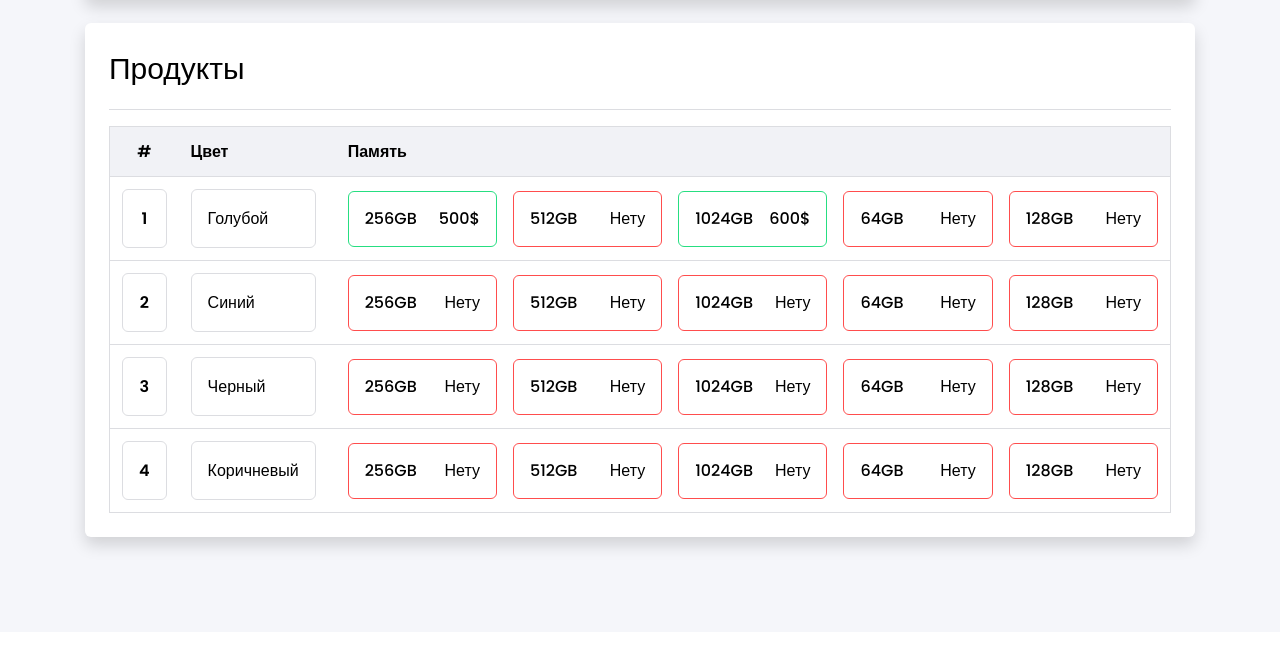
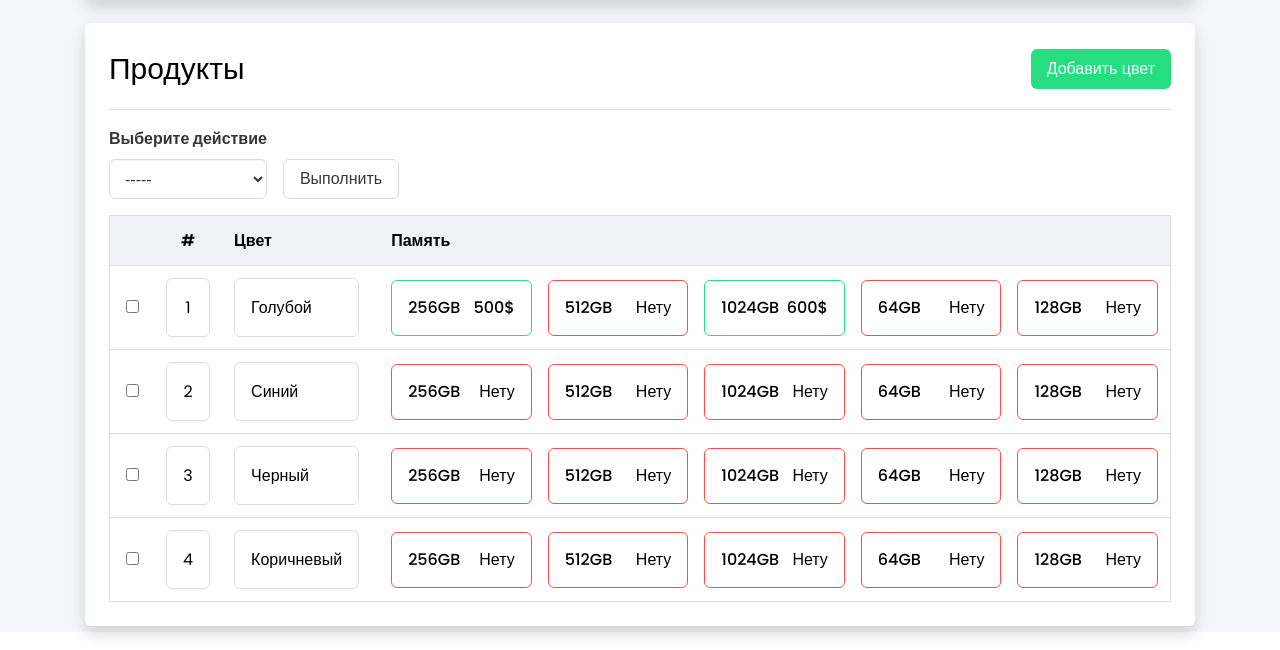
Before and after one commit to khamraevamir/e-shop, a Django app: page /user/product/4 in a window 1280 px wide. Shown: the part 264-914 px from the top of the page. Before the commit the page ends 820 px from the top, so only its background shows below. Run offline with Django 4.2, Linux system fonts and the light colour scheme; data comes from the database, SQL or seed files in the repository; both versions use the stored data as it was after the commit; some libraries are stand-ins or nearby versions.

Commit message:
davi and ravi

```diff
--- a/demo/app/static/js/index.js
+++ b/demo/app/static/js/index.js
@@ -58,3 +58,47 @@
 
     })
 }
+
+
+
+
+
+let addProductColor = document.querySelector('.addProductColor')
+let addProductColorContainer = document.querySelector('.addProductColorContainer')
+
+addProductColor.addEventListener('click', ()=> {
+    if(addProductColor.innerHTML == 'Отменить'){
+        addProductColorContainer.classList.add('d-none')
+        addProductColor.className = 'btn btn-green rounded-1 addProductColor'
+        addProductColor.innerHTML = 'Добавить цвет'
+    } else {
+        addProductColorContainer.classList.remove('d-none')
+        addProductColor.className = 'btn btn-grey rounded-1 addProductColor'
+        addProductColor.innerHTML = 'Отменить'
+    }
+
+
+})
+
+
+
+// // Table
+// let tableColors = document.querySelectorAll('.tableColors')
+
+
+
+// // Select
+// let selectColors = document.querySelectorAll('.colorsSelect')
+
+// let colorsSelectContainer = document.querySelector('.colorsSelectContainer')
+
+
+// let result = selectColors.length - tableColors.length - 1
+
+
+
+// selectColors.forEach((value, index) => {
+//     if(result < index){
+//         colorsSelectContainer.removeChild(value)
+//     }
+// })
--- a/demo/app/templates/pages/admin/product-detail.html
+++ b/demo/app/templates/pages/admin/product-detail.html
@@ -10,12 +10,34 @@
         <div class=" bg-white shadow-2 rounded-1 p-4 mt-4 p-sm-0 ">
             <div class="d-flex align-items-center justify-content-between">
                 <div class="fs-30 b-1">Продукты</div>
+                <div class="d-flex">
+                    <button class="btn btn-green rounded-1 addProductColor">Добавить цвет</button>
+                    <form action="{% url 'productColor_create' product.id %}" class="d-flex ml-3 d-none addProductColorContainer" method="POST">
+                        {% csrf_token %}
+                        <select class="input colorsSelectContainer" name="colorId" id="">
+                            {% for color in colors %}
+                                <option class="colorsSelect " value="{{color.id}}">{{color.title}}</option>
+                            {% endfor %}
+                        </select>
+                        <button class="btn btn-green rounded-1 ml-3">Добавить</button>
+                    </form>
+                </div>
             </div>
             <div class="hr-dark-light"></div>
-
+                <div class="d-flex align-items-end  mb-3 ">
+                        <div class="">
+                            <label class="label ">Выберите действие</label>
+                            <select class="input" name="" id="">
+                                <option value="none">-----</option>
+                                <option value="delete">Удалить</option>
+                            </select>
+                        </div>
+                        <button class="btn btn-primary rounded-1 ml-3">Выполнить</button>
+                </div>
                 <table class="table table-light editRefresh">
                     <thead>
                         <tr>
+                            <td class=""></td>
                             <td class="text-center">#</td>
                             <td>Цвет</td>
                             <td>Память</td>
@@ -26,13 +48,16 @@
                         <!-- Product Color -->
                         {% for item in product.productcolor_set.all %}
                         <tr>
+                            <td>
+                                <input type="checkbox">
+                            </td>
                             <!-- Counter -->
                             <td class="text-center">
                                 <div class="p-3 border-dark-light rounded-1">{{forloop.counter}}</div>
                             </td>
                             <!-- Product Color -->
                             <td>
-                                <div class="b-1 mr-2 p-3 border-dark-light rounded-1">{{item.color}}</div>
+                                <div class="b-1 mr-2 p-3 border-dark-light rounded-1 tableColors">{{item.color}}</div>
                             </td>
                             <!-- Memory -->
                             <td class="w-100">
@@ -52,7 +77,7 @@
                                                     <input type="text" value="{{memory.price}}" class="input w-80">
                                                     <div class="memory_btns  ">
                                                         <!-- Ajax -->
-                                                        <button data-url="{% url 'admin_product_detail_memory_edit' %}" data-id="{{memory.id}}" class=" top productColorSizeEdit  btn-sm">E</button>
+                                                        <button type="button" data-url="{% url 'admin_product_detail_memory_edit' %}" data-id="{{memory.id}}" class=" top productColorSizeEdit  btn-sm">E</button>
 
 
                                                     </div>
@@ -73,7 +98,7 @@
                                                         <input type="text" value="{{memory.price}}" class="input w-80">
                                                         <div class="memory_btns  ">
                                                             <!-- Ajax -->
-                                                            <button data-url="{% url 'admin_product_detail_memory_edit' %}" data-id="{{memory.id}}" class=" top productColorSizeEdit  btn-sm">E</button>
+                                                            <button type="button" data-url="{% url 'admin_product_detail_memory_edit' %}" data-id="{{memory.id}}" class=" top productColorSizeEdit  btn-sm">E</button>
 
 
                                                         </div>
--- a/demo/app/urls.py
+++ b/demo/app/urls.py
@@ -28,6 +28,8 @@
     path('user/product/<int:id>', views.admin_product_detail, name='admin_product_detail'),
     # True
     path('user/product-memory-edit/>', views.admin_product_detail_memory_edit, name='admin_product_detail_memory_edit'),
+    path('user/create/productColor/<int:id>/', views.productColor_create, name='productColor_create'),
+
 
 
 
--- a/demo/app/views.py
+++ b/demo/app/views.py
@@ -1,4 +1,5 @@
 from ast import Return
+from turtle import color
 from wsgiref.util import request_uri
 from django.shortcuts import render, redirect,reverse
 from django.contrib.auth import authenticate, login, logout
@@ -179,7 +180,9 @@
 def admin_product_detail(request, id):
     product = Product.objects.get(id=id)
     sizes = Memory.objects.order_by('-id')
-    return render(request, 'pages/admin/product-detail.html', {'product':product, 'sizes':sizes})
+
+    colors = Color.objects.order_by('-id')
+    return render(request, 'pages/admin/product-detail.html', {'product':product, 'sizes':sizes, 'colors':colors})
 
 
 
@@ -291,3 +294,26 @@
         categories = Category.objects.order_by('-id')
         colors = Color.objects.order_by('-id')
         return render(request, 'pages/admin/create-product.html',{'brands':brands,'categories':categories, 'colors':colors })
+
+
+
+def productColor_create(request, id):
+    if request.method == 'POST':
+        colorId = request.POST.get('colorId')
+
+        color = Color.objects.get(id=colorId)
+        product = Product.objects.get(id=id)
+
+        productColorItem = ProductColor()
+        productColorItem.product = product
+        productColorItem.color = color
+        productColorItem.save()
+
+        for size in Memory.objects.all():
+            productColorSize = ProductColorSize()
+            productColorSize.memory = size
+            productColorSize.productColor = productColorItem
+            productColorSize.save()
+
+
+        return redirect(reverse('admin_product_detail', kwargs={'id':id}))
```
Also changed, not shown: demo/app/migrations/0022_alter_product_created_at.py (added), demo/app/migrations/0023_alter_product_created_at.py (added), demo/db.sqlite3.
